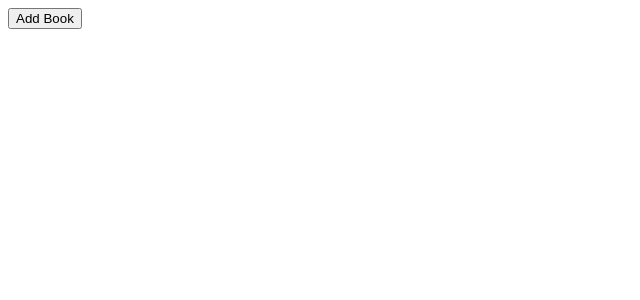
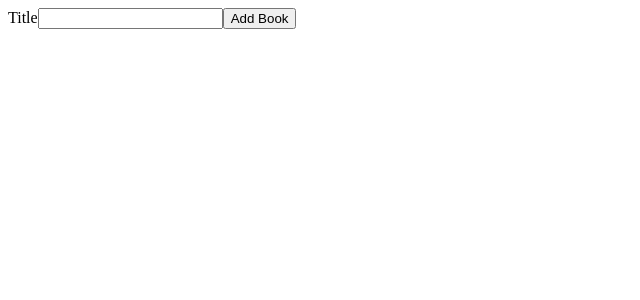
Before and after one commit to AhmedHafez1/books, a React (Create React App) app: page / in a window 1280 px wide. Shown: the top 300 px of the page, without its empty margins (0-640 px from the left). Built offline with nearby package versions, Linux system fonts and the light colour scheme.

Commit message:
added create book form

```diff
--- a/src/App.js
+++ b/src/App.js
@@ -4,14 +4,14 @@ import BookCreate from "./components/BookCreate";
 
 function App() {
   const [books, setBooks] = useState([]);
-  const handleCreateBook = (book) => {
-    setBooks([...books, book]);
+  const createBook = (title) => {
+    setBooks([...books, { title }]);
   };
 
   return (
     <div>
       <BookList books={books} />
-      <BookCreate onCeateBook={handleCreateBook} />
+      <BookCreate onCeateBook={createBook} />
     </div>
   );
 }
--- a/src/components/BookCreate.js
+++ b/src/components/BookCreate.js
@@ -1,11 +1,24 @@
+import { useState } from "react";
+
 function BookCreate({ onCeateBook }) {
-  const createBooke = () => {
-    onCeateBook({ title: "New Book" });
+  const [title, setTitle] = useState("");
+
+  const createBooke = (event) => {
+    event.preventDefault();
+    onCeateBook({ title });
+    setTitle("");
   };
 
   return (
     <div>
-      <button onClick={createBooke}>Add Book</button>
+      <form onSubmit={createBooke}>
+        <label>Title</label>
+        <input
+          value={title}
+          onChange={(event) => setTitle(event.target.value)}
+        />
+        <button onClick={createBooke}>Add Book</button>
+      </form>
     </div>
   );
 }
--- a/src/components/BookList.js
+++ b/src/components/BookList.js
@@ -2,8 +2,8 @@ import BookShow from "./BookShow";
 function BookList({ books }) {
   return (
     <div>
-      {books.map(() => (
-        <BookShow />
+      {books.map((book) => (
+        <BookShow book={book.title} key={Math.floor(Math.random() * 1000000)} />
       ))}
     </div>
   );
--- a/src/components/BookShow.js
+++ b/src/components/BookShow.js
@@ -1,5 +1,5 @@
-function BookShow() {
-  return <div>BookShow</div>;
+function BookShow({ book }) {
+  return <div>{book.title}</div>;
 }
 
 export default BookShow;
```
